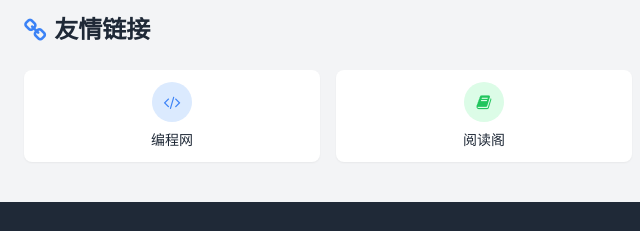
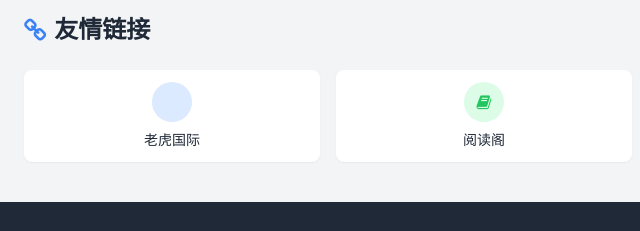
Before and after one commit to zhiyong-lee/zhiyong-lee.github.io, a plain HTML site: page index.html in a window 1280 px wide. Shown: the part 1419-1650 px from the top of the page, 0-640 px from the left. Drawn offline with nearby package versions, Linux system fonts and the light colour scheme.

Commit message:
Update index.html

```diff
--- a/index.html
+++ b/index.html
@@ -448,11 +448,11 @@
 
       <div class="grid grid-cols-2 sm:grid-cols-4 gap-4">
         <!-- 友情链接1 -->
-        <a href="https://github.com" target="_blank" class="bg-white dark:bg-dark-card rounded-lg p-3 flex flex-col items-center text-center link-item shadow-sm">
+        <a href="https://www.itigerup.com/hans/about" target="_blank" class="bg-white dark:bg-dark-card rounded-lg p-3 flex flex-col items-center text-center link-item shadow-sm">
           <div class="w-10 h-10 rounded-full bg-blue-100 dark:bg-blue-900/30 flex items-center justify-center mb-2">
-            <i class="fa fa-code text-blue-500"></i>
+            <i href="https://ts3.tc.mm.bing.net/th/id/OIP-C.nRYnFki8FmrcaCBI0KwelgHaD5?w=80&h=80&c=1&bgcl=5bfcf0&r=0&o=7&cb=12&dpr=1.5&pid=ImgRC&rm=3"></i>
           </div>
-          <span class="text-sm font-medium">编程网</span>
+          <span class="text-sm font-medium">老虎国际</span>
         </a>
 
         <!-- 友情链接2 -->
```
